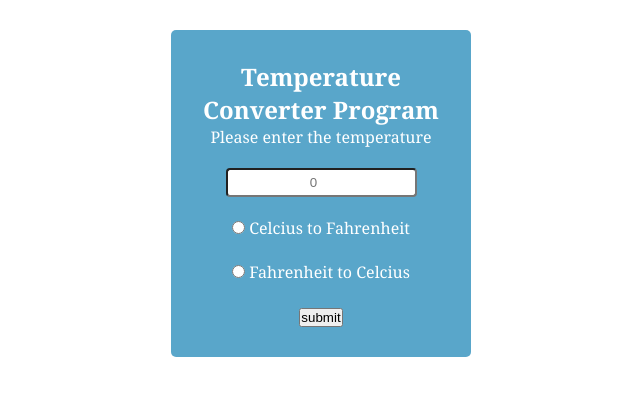
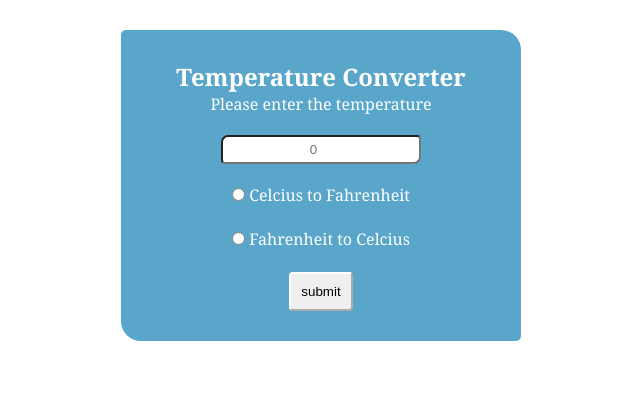
Before and after one commit to Asimbaloch/Temperature-Converter-Program, a plain HTML site: page index.html in a window 1280 px wide. Shown: the whole page, without its empty margins (319-959 px from the left). Drawn offline with Linux system fonts and the light colour scheme.

Commit message:
Desigining completed

```diff
--- a/index.html
+++ b/index.html
@@ -10,7 +10,7 @@
 <body>
 
     <form action="">
-        <h2>Temperature Converter Program</h2>
+        <h2>Temperature Converter </h2>
 
         <label for="tempvalue">Please enter the temperature</label>
         <br>
@@ -24,7 +24,7 @@
 
         <br>
 <br>
-        <input type="button" value="submit">
+        <input type="button" value="submit" id="submit">
 
 
 
--- a/style.css
+++ b/style.css
@@ -13,10 +13,13 @@ form {
     text-align: center;
     color: white;
     background-color: rgba(59, 150, 192, 0.842);
-    max-width: 300px;
+    max-width: 400px;
     margin: auto;
     margin-top: 30px;
     border-radius: 5px;
+    border-top-right-radius: 20px;
+    border-bottom-left-radius: 20px;
+
     box-shadow: 5px 5px 15px;
     padding: 30px;
 
@@ -29,6 +32,16 @@ form {
     padding: 5px;
     border-radius: 4px;
     margin: 20px;
+    width: 200px;
     color: black;
+    border-top-left-radius: 7px;
+    border-bottom-right-radius: 7px;
+
 
 }
+
+#submit {
+    padding: 10px;
+    border-radius: 4px;
+    border-color: white;
+}
```
